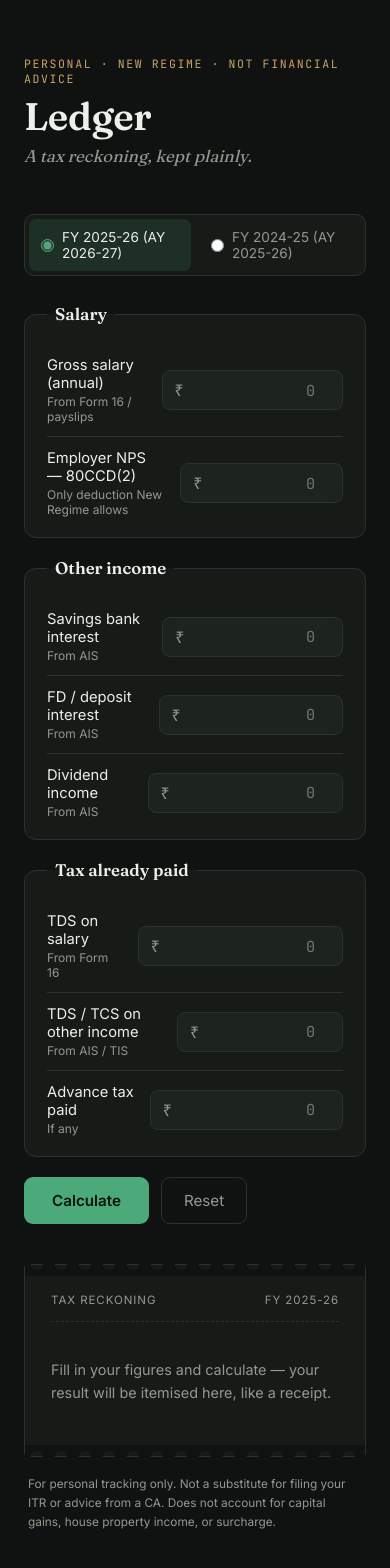
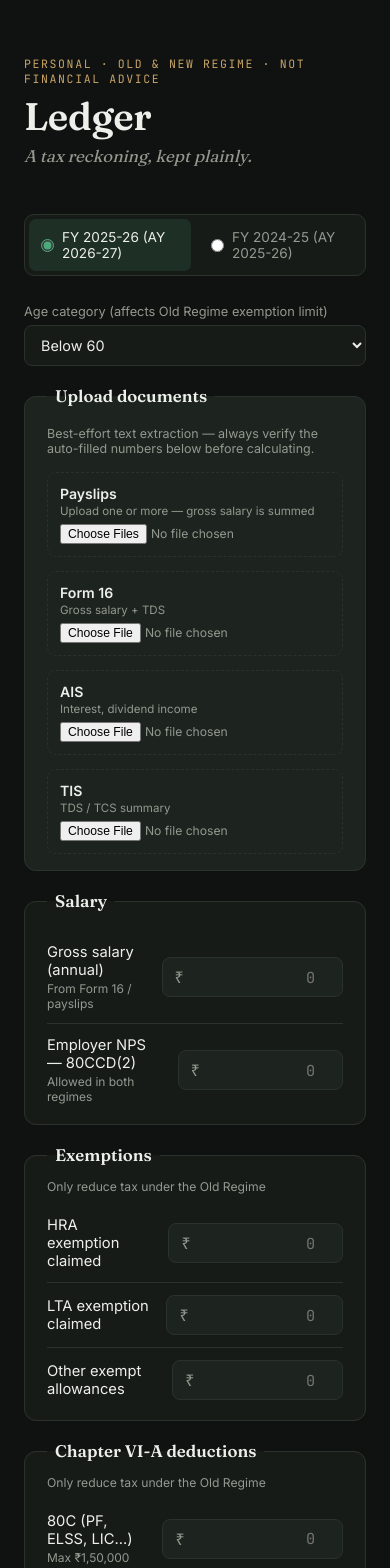
Before and after one commit to saumilvasa44-netizen/ledger-tax-app, a React (Vite) app in the folder frontend/: page / in a window 390 px wide. Shown: the top 1568 px of the page. Built offline with nearby package versions, Linux system fonts and the light colour scheme.

Commit message:
Add Old Regime calculations and PDF upload support

```diff
--- a/frontend/src/App.css
+++ b/frontend/src/App.css
@@ -350,3 +350,128 @@ body {
   margin-top: 18px;
   padding: 0 4px;
 }
+
+/* ---------- UPLOAD SECTION ---------- */
+
+.upload-group {
+  background: var(--surface-raised);
+}
+
+.upload-note {
+  font-size: 0.78rem;
+  color: var(--ink-muted);
+  margin: 0 0 16px;
+}
+
+.upload-grid {
+  display: grid;
+  grid-template-columns: repeat(2, 1fr);
+  gap: 14px;
+  padding-bottom: 8px;
+}
+
+@media (max-width: 560px) {
+  .upload-grid {
+    grid-template-columns: 1fr;
+  }
+}
+
+.upload-slot {
+  display: flex;
+  flex-direction: column;
+  gap: 6px;
+  border: 1px dashed var(--border);
+  border-radius: 9px;
+  padding: 12px;
+}
+
+.upload-label {
+  display: flex;
+  flex-direction: column;
+  gap: 2px;
+}
+
+.upload-label span {
+  font-size: 0.88rem;
+  font-weight: 600;
+}
+
+.upload-label small {
+  color: var(--ink-muted);
+  font-size: 0.72rem;
+}
+
+.upload-slot input[type="file"] {
+  font-family: var(--font-body);
+  font-size: 0.76rem;
+  color: var(--ink-muted);
+}
+
+.upload-status {
+  color: var(--emerald);
+  font-size: 0.72rem;
+}
+
+.group-subtitle {
+  font-size: 0.76rem;
+  color: var(--ink-muted);
+  margin: -6px 0 10px;
+}
+
+/* ---------- AGE SELECT ---------- */
+
+.age-select {
+  display: flex;
+  flex-direction: column;
+  gap: 6px;
+  margin-bottom: 20px;
+}
+
+.age-select label {
+  font-size: 0.8rem;
+  color: var(--ink-muted);
+}
+
+.age-select select {
+  background: var(--surface);
+  border: 1px solid var(--border);
+  border-radius: 8px;
+  color: var(--ink);
+  padding: 10px 12px;
+  font-family: var(--font-body);
+  font-size: 0.9rem;
+}
+
+/* ---------- DUAL STUB COMPARISON ---------- */
+
+.stub-head-row {
+  display: flex;
+  justify-content: flex-end;
+  margin-bottom: 10px;
+}
+
+.stub-fy-label {
+  font-family: var(--font-mono);
+  font-size: 0.75rem;
+  color: var(--ink-muted);
+}
+
+.stub-column .stub {
+  margin-bottom: 22px;
+}
+
+.stub-best {
+  border-color: var(--gold);
+}
+
+.best-tag {
+  font-family: var(--font-body);
+  font-size: 0.65rem;
+  letter-spacing: 0.04em;
+  text-transform: uppercase;
+  background: var(--gold);
+  color: #241b0a;
+  padding: 3px 9px;
+  border-radius: 20px;
+  font-weight: 700;
+}
--- a/frontend/src/App.jsx
+++ b/frontend/src/App.jsx
@@ -2,21 +2,61 @@ import { useState } from "react";
 import "./App.css";
 
 const API_URL = "https://ledger-tax-app.onrender.com";
+
+const EMPTY_FORM = {
+  gross_salary: "",
+  nps_employer: "",
+  sb_interest: "",
+  fd_interest: "",
+  dividend_income: "",
+  hra_exemption: "",
+  lta_exemption: "",
+  other_exemptions: "",
+  ded_80c: "",
+  ded_80ccd1b: "",
+  ded_80d: "",
+  ded_80tta_ttb: "",
+  ded_other: "",
+  tds_salary: "",
+  tds_other: "",
+  advance_tax: "",
+};
 
 const FIELD_GROUPS = [
   {
     title: "Salary",
     fields: [
       { key: "gross_salary", label: "Gross salary (annual)", hint: "From Form 16 / payslips" },
-      { key: "nps_employer", label: "Employer NPS — 80CCD(2)", hint: "Only deduction New Regime allows" },
+      { key: "nps_employer", label: "Employer NPS — 80CCD(2)", hint: "Allowed in both regimes" },
+    ],
+  },
+  {
+    title: "Exemptions",
+    subtitle: "Only reduce tax under the Old Regime",
+    fields: [
+      { key: "hra_exemption", label: "HRA exemption claimed", hint: "" },
+      { key: "lta_exemption", label: "LTA exemption claimed", hint: "" },
+      { key: "other_exemptions", label: "Other exempt allowances", hint: "" },
+    ],
+  },
+  {
+    title: "Chapter VI-A deductions",
+    subtitle: "Only reduce tax under the Old Regime",
+    fields: [
+      { key: "ded_80c", label: "80C (PF, ELSS, LIC…)", hint: "Max ₹1,50,000" },
+      { key: "ded_80ccd1b", label: "80CCD(1B) — NPS additional", hint: "Max ₹50,000" },
+      { key: "ded_80d", label: "80D — Medical insurance", hint: "" },
+      { key: "ded_80tta_ttb", label: "80TTA / 80TTB — interest deduction", hint: "" },
+      { key: "ded_other", label: "Other (80E, 80G, 80EEA…)", hint: "" },
     ],
   },
   {
     title: "Other income",
+    subtitle: "From AIS",
     fields: [
-      { key: "sb_interest", label: "Savings bank interest", hint: "From AIS" },
-      { key: "fd_interest", label: "FD / deposit interest", hint: "From AIS" },
-      { key: "dividend_income", label: "Dividend income", hint: "From AIS" },
+      { key: "sb_interest", label: "Savings bank interest", hint: "" },
+      { key: "fd_interest", label: "FD / deposit interest", hint: "" },
+      { key: "dividend_income", label: "Dividend income", hint: "" },
     ],
   },
   {
@@ -29,16 +69,12 @@ const FIELD_GROUPS = [
   },
 ];
 
-const EMPTY_FORM = {
-  gross_salary: "",
-  nps_employer: "",
-  sb_interest: "",
-  fd_interest: "",
-  dividend_income: "",
-  tds_salary: "",
-  tds_other: "",
-  advance_tax: "",
-};
+const UPLOAD_SLOTS = [
+  { key: "payslip", label: "Payslips", hint: "Upload one or more — gross salary is summed", multiple: true },
+  { key: "form16", label: "Form 16", hint: "Gross salary + TDS", multiple: false },
+  { key: "ais", label: "AIS", hint: "Interest, dividend income", multiple: false },
+  { key: "tis", label: "TIS", hint: "TDS / TCS summary", multiple: false },
+];
 
 function formatINR(value) {
   return new Intl.NumberFormat("en-IN", {
@@ -50,20 +86,96 @@ function formatINR(value) {
 
 export default function App() {
   const [fy, setFy] = useState("FY 2025-26");
+  const [ageGroup, setAgeGroup] = useState("Below 60");
   const [form, setForm] = useState(EMPTY_FORM);
   const [result, setResult] = useState(null);
   const [loading, setLoading] = useState(false);
   const [error, setError] = useState(null);
+  const [uploadStatus, setUploadStatus] = useState({});
 
   const handleChange = (key, value) => {
     setForm((prev) => ({ ...prev, [key]: value }));
+  };
+
+  const handleFileUpload = async (slotKey, files) => {
+    if (!files || files.length === 0) return;
+    setUploadStatus((prev) => ({ ...prev, [slotKey]: "reading…" }));
+
+    try {
+      if (slotKey === "payslip") {
+        let totalGross = 0;
+        let totalTds = 0;
+        let foundAny = false;
+        for (const file of files) {
+          const fd = new FormData();
+          fd.append("file", file);
+          fd.append("doc_type", "payslip");
+          const res = await fetch(`${API_URL}/extract`, { method: "POST", body: fd });
+          const data = await res.json();
+          if (data.gross_salary) {
+            totalGross += data.gross_salary;
+            foundAny = true;
+          }
+          if (data.tds) totalTds += data.tds;
+        }
+        if (foundAny) {
+          setForm((prev) => ({
+            ...prev,
+            gross_salary: String(totalGross),
+            tds_salary: totalTds ? String(totalTds) : prev.tds_salary,
+          }));
+          setUploadStatus((prev) => ({ ...prev, payslip: `extracted from ${files.length} file(s)` }));
+        } else {
+          setUploadStatus((prev) => ({ ...prev, payslip: "couldn't detect figures — enter manually" }));
+        }
+        return;
+      }
+
+      const file = files[0];
+      const fd = new FormData();
+      fd.append("file", file);
+      fd.append("doc_type", slotKey);
+      const res = await fetch(`${API_URL}/extract`, { method: "POST", body: fd });
+      const data = await res.json();
+
+      if (slotKey === "form16") {
+        const updates = {};
+        if (data.gross_salary) updates.gross_salary = String(data.gross_salary);
+        if (data.tds) updates.tds_salary = String(data.tds);
+        setForm((prev) => ({ ...prev, ...updates }));
+        setUploadStatus((prev) => ({
+          ...prev,
+          form16: Object.keys(updates).length ? "extracted — please verify" : "couldn't detect figures",
+        }));
+      } else if (slotKey === "ais") {
+        const updates = {};
+        if (data.sb_interest) updates.sb_interest = String(data.sb_interest);
+        if (data.fd_interest) updates.fd_interest = String(data.fd_interest);
+        if (data.dividend_income) updates.dividend_income = String(data.dividend_income);
+        setForm((prev) => ({ ...prev, ...updates }));
+        setUploadStatus((prev) => ({
+          ...prev,
+          ais: Object.keys(updates).length ? "extracted — please verify" : "couldn't detect figures",
+        }));
+      } else if (slotKey === "tis") {
+        const updates = {};
+        if (data.tds) updates.tds_other = String(data.tds);
+        setForm((prev) => ({ ...prev, ...updates }));
+        setUploadStatus((prev) => ({
+          ...prev,
+          tis: Object.keys(updates).length ? "extracted — please verify" : "couldn't detect figures",
+        }));
+      }
+    } catch (err) {
+      setUploadStatus((prev) => ({ ...prev, [slotKey]: "upload failed — enter manually" }));
+    }
   };
 
   const handleCalculate = async () => {
     setLoading(true);
     setError(null);
     try {
-      const payload = { fy };
+      const payload = { fy, age_group: ageGroup };
       Object.keys(EMPTY_FORM).forEach((key) => {
         payload[key] = parseFloat(form[key]) || 0;
       });
@@ -88,12 +200,50 @@ export default function App() {
     setForm(EMPTY_FORM);
     setResult(null);
     setError(null);
+    setUploadStatus({});
   };
+
+  const renderRegimeStub = (label, regimeResult, isBetter) => (
+    <div className={`stub ${regimeResult ? "stub-filled" : ""} ${isBetter ? "stub-best" : ""}`}>
+      <div className="stub-notch" />
+      <div className="stub-head">
+        <span>{label}</span>
+        {isBetter && <span className="best-tag">Better for you</span>}
+      </div>
+
+      {!regimeResult && <p className="stub-placeholder">Calculate to see this regime's figures.</p>}
+
+      {regimeResult && (
+        <>
+          <div className="stub-line">
+            <span>Taxable income</span>
+            <span className="figure">{formatINR(regimeResult.taxable_income)}</span>
+          </div>
+          <div className="stub-line">
+            <span>Base tax</span>
+            <span className="figure">{formatINR(regimeResult.base_tax)}</span>
+          </div>
+          <div className="stub-line">
+            <span>+ 4% cess</span>
+            <span className="figure">{formatINR(regimeResult.tax_with_cess)}</span>
+          </div>
+          <div className="stub-divider" />
+          <div className="stub-total">
+            <span>{regimeResult.is_refund ? "Net refundable" : "Net payable"}</span>
+            <span className={`figure figure-large ${regimeResult.is_refund ? "refund" : "payable"}`}>
+              {formatINR(regimeResult.net_payable)}
+            </span>
+          </div>
+        </>
+      )}
+      <div className="stub-notch stub-notch-bottom" />
+    </div>
+  );
 
   return (
     <div className="page">
       <header className="masthead">
-        <span className="eyebrow">Personal · New Regime · Not Financial Advice</span>
+        <span className="eyebrow">Personal · Old &amp; New Regime · Not Financial Advice</span>
         <h1 className="wordmark">Ledger</h1>
         <p className="tagline">A tax reckoning, kept plainly.</p>
       </header>
@@ -102,33 +252,57 @@ export default function App() {
         <section className="form-column">
           <div className="fy-toggle">
             <label>
-              <input
-                type="radio"
-                name="fy"
-                checked={fy === "FY 2025-26"}
-                onChange={() => setFy("FY 2025-26")}
-              />
+              <input type="radio" name="fy" checked={fy === "FY 2025-26"} onChange={() => setFy("FY 2025-26")} />
               <span>FY 2025-26 (AY 2026-27)</span>
             </label>
             <label>
-              <input
-                type="radio"
-                name="fy"
-                checked={fy === "FY 2024-25"}
-                onChange={() => setFy("FY 2024-25")}
-              />
+              <input type="radio" name="fy" checked={fy === "FY 2024-25"} onChange={() => setFy("FY 2024-25")} />
               <span>FY 2024-25 (AY 2025-26)</span>
             </label>
           </div>
 
+          <div className="age-select">
+            <label htmlFor="age-group">Age category (affects Old Regime exemption limit)</label>
+            <select id="age-group" value={ageGroup} onChange={(e) => setAgeGroup(e.target.value)}>
+              <option value="Below 60">Below 60</option>
+              <option value="60 to 79">60 to 79 (Senior citizen)</option>
+              <option value="80 and above">80 and above (Super senior citizen)</option>
+            </select>
+          </div>
+
+          <fieldset className="entry-group upload-group">
+            <legend>Upload documents</legend>
+            <p className="upload-note">
+              Best-effort text extraction — always verify the auto-filled numbers below before calculating.
+            </p>
+            <div className="upload-grid">
+              {UPLOAD_SLOTS.map((slot) => (
+                <div className="upload-slot" key={slot.key}>
+                  <label className="upload-label">
+                    <span>{slot.label}</span>
+                    <small>{slot.hint}</small>
+                  </label>
+                  <input
+                    type="file"
+                    accept="application/pdf"
+                    multiple={slot.multiple}
+                    onChange={(e) => handleFileUpload(slot.key, e.target.files)}
+                  />
+                  {uploadStatus[slot.key] && <small className="upload-status">{uploadStatus[slot.key]}</small>}
+                </div>
+              ))}
+            </div>
+          </fieldset>
+
           {FIELD_GROUPS.map((group) => (
             <fieldset className="entry-group" key={group.title}>
               <legend>{group.title}</legend>
+              {group.subtitle && <p className="group-subtitle">{group.subtitle}</p>}
               {group.fields.map((field) => (
                 <div className="entry-row" key={field.key}>
                   <div className="entry-label">
                     <span>{field.label}</span>
-                    <small>{field.hint}</small>
+                    {field.hint && <small>{field.hint}</small>}
                   </div>
                   <div className="entry-input">
                     <span className="rupee">₹</span>
@@ -158,50 +332,11 @@ export default function App() {
         </section>
 
         <section className="stub-column">
-          <div className={`stub ${result ? "stub-filled" : ""}`}>
-            <div className="stub-notch" />
-            <div className="stub-head">
-              <span>Tax Reckoning</span>
-              <span>{fy}</span>
-            </div>
-
-            {!result && (
-              <p className="stub-placeholder">
-                Fill in your figures and calculate — your result will be itemised here, like a
-                receipt.
-              </p>
-            )}
-
-            {result && (
-              <>
-                <div className="stub-line">
-                  <span>Taxable income</span>
-                  <span className="figure">{formatINR(result.taxable_income)}</span>
-                </div>
-                <div className="stub-line">
-                  <span>Base tax</span>
-                  <span className="figure">{formatINR(result.base_tax)}</span>
-                </div>
-                <div className="stub-line">
-                  <span>+ 4% Health &amp; Education cess</span>
-                  <span className="figure">{formatINR(result.tax_with_cess)}</span>
-                </div>
-                <div className="stub-line">
-                  <span>Tax already paid (TDS + advance)</span>
-                  <span className="figure">− {formatINR(result.total_tds_paid)}</span>
-                </div>
-                <div className="stub-divider" />
-                <div className="stub-total">
-                  <span>{result.is_refund ? "Net refundable" : "Net payable"}</span>
-                  <span className={`figure figure-large ${result.is_refund ? "refund" : "payable"}`}>
-                    {formatINR(result.net_payable)}
-                  </span>
-                </div>
-              </>
-            )}
-
-            <div className="stub-notch stub-notch-bottom" />
+          <div className="stub-head-row">
+            <span className="stub-fy-label">{fy}</span>
           </div>
+          {renderRegimeStub("New Regime", result?.new_regime, result?.better_regime === "new")}
+          {renderRegimeStub("Old Regime", result?.old_regime, result?.better_regime === "old")}
 
           <p className="disclaimer">
             For personal tracking only. Not a substitute for filing your ITR or advice from a CA.
```
Also changed, not shown: 2 other files (tests, documents, lock files or other folders).
